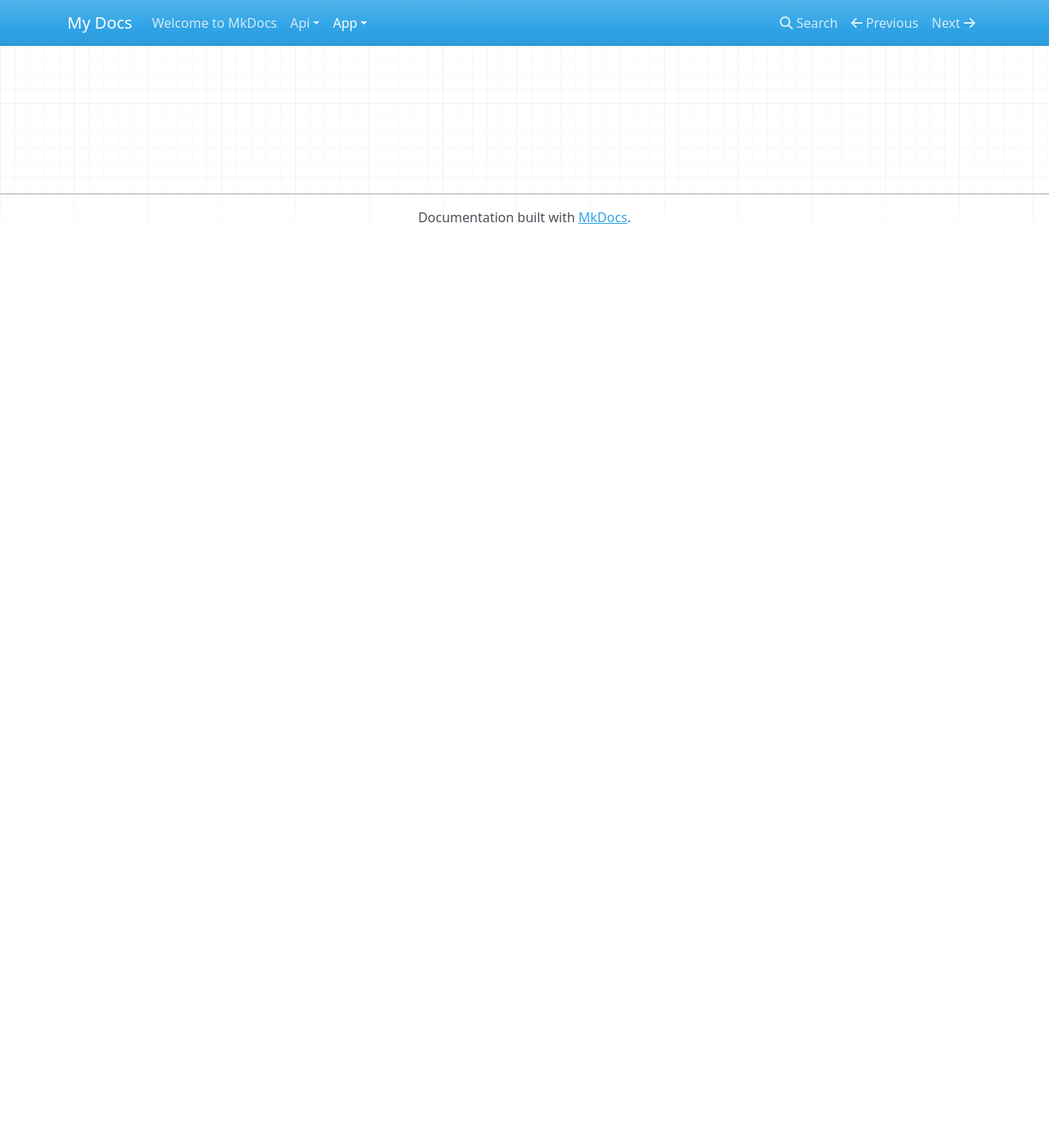
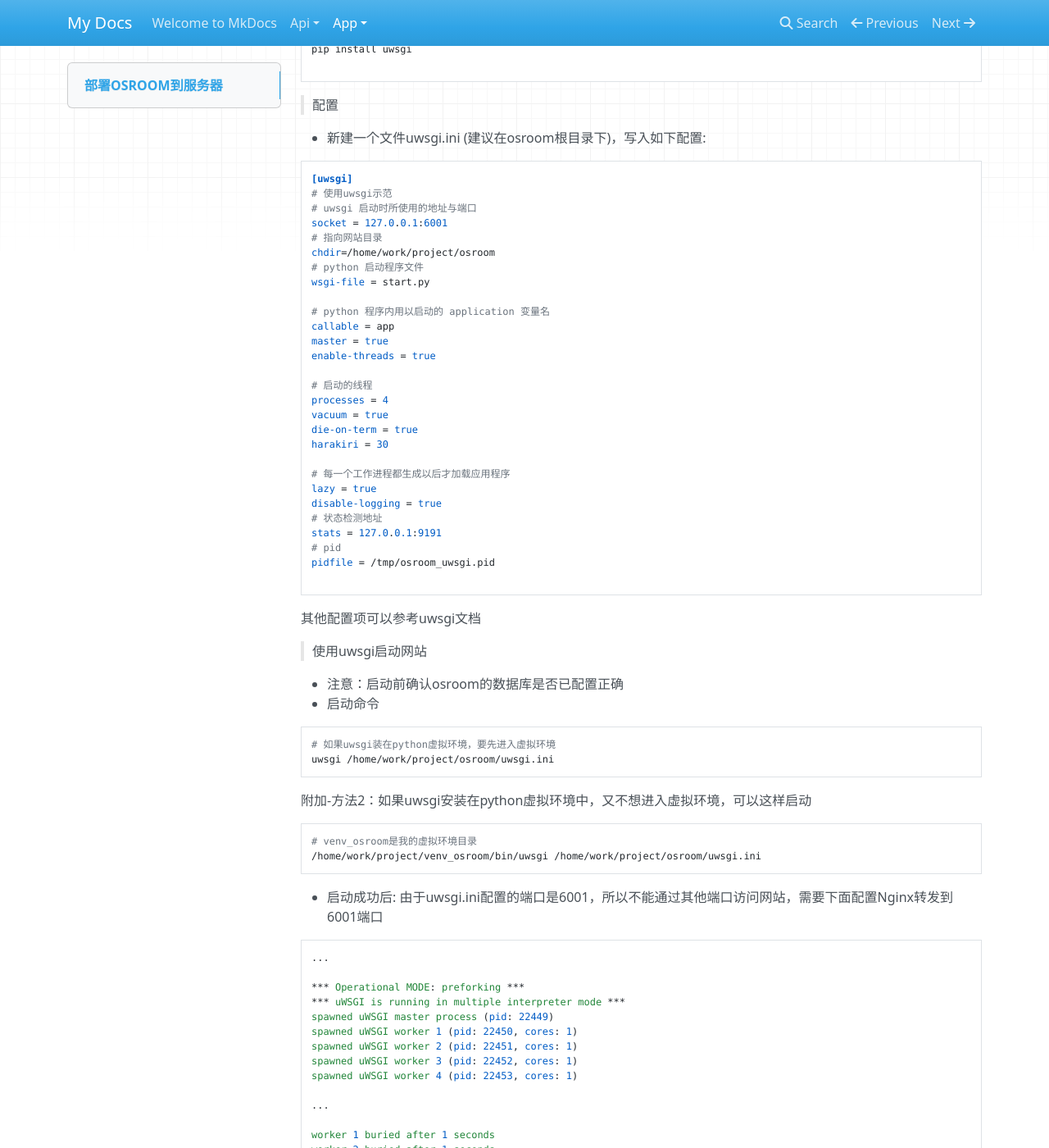
Before and after one commit to osroom/osroom-doc, an MkDocs documentation site: the page built from docs/app/deploy.md, in a window 1280 px wide and 1400 px high, scrolled down 270 px. Shown: the whole window at 82% size. Built offline with MkDocs 1.6.1, drawn with Linux system fonts in a browser that asks for light colours; nearby versions of some CDN libraries; before the commit the page ends 900 px from its top, so only the background shows below that; some of the changed text lies outside the part shown.

Commit message:
Update deploy.md

````diff
--- a/docs/app/deploy.md
+++ b/docs/app/deploy.md
@@ -1,4 +1,86 @@
-## OSROOM 部署
-部署Python Web的方式有好多中, 这里只是举例其中一种方式
+## 部署OSROOM到服务器
+  部署Python Web的方式有好多中, 这里只是举例其中一种方式, 使用**Nginx** + **uwsgi**部署
+  先试着在自己电脑部署下也可以
 
-### Nginx & uwsgi部署OSROOM
+### uwsgi安装与配置
+> 安装
+
+- pip 安装uwsgi(如果有建有python虚拟环境的请先进入虚拟环境再安装)
+```
+pip install uwsgi
+
+```
+
+> 配置
+
+- 新建一个文件uwsgi.ini (建议在osroom根目录下)，写入如下配置:
+```
+[uwsgi]
+# 使用uwsgi示范
+# uwsgi 启动时所使用的地址与端口
+socket = 127.0.0.1:6001
+# 指向网站目录
+chdir=/home/work/project/osroom
+# python 启动程序文件
+wsgi-file = start.py
+
+# python 程序内用以启动的 application 变量名
+callable = app
+master = true
+enable-threads = true
+
+# 启动的线程
+processes = 4
+vacuum = true
+die-on-term = true
+harakiri = 30
+
+# 每一个工作进程都生成以后才加载应用程序
+lazy = true
+disable-logging = true
+# 状态检测地址
+stats = 127.0.0.1:9191
+# pid
+pidfile = /tmp/osroom_uwsgi.pid
+
+```
+其他配置项可以参考uwsgi文档
+
+> 使用uwsgi启动网站
+
+- 注意：启动前确认osroom的数据库是否已配置正确
+- 启动命令
+
+```
+# 如果uwsgi装在python虚拟环境，要先进入虚拟环境
+uwsgi /home/work/project/osroom/uwsgi.ini
+```
+
+附加-方法2：如果uwsgi安装在python虚拟环境中，又不想进入虚拟环境，可以这样启动
+```
+# venv_osroom是我的虚拟环境目录
+/home/work/project/venv_osroom/bin/uwsgi /home/work/project/osroom/uwsgi.ini
+```
+- 启动成功后:
+由于uwsgi.ini配置的端口是6001，所以不能通过其他端口访问网站，需要下面配置Nginx转发到6001端口
+
+```
+...
+
+*** Operational MODE: preforking ***
+*** uWSGI is running in multiple interpreter mode ***
+spawned uWSGI master process (pid: 22449)
+spawned uWSGI worker 1 (pid: 22450, cores: 1)
+spawned uWSGI worker 2 (pid: 22451, cores: 1)
+spawned uWSGI worker 3 (pid: 22452, cores: 1)
+spawned uWSGI worker 4 (pid: 22453, cores: 1)
+
+...
+
+worker 1 buried after 1 seconds
+worker 2 buried after 1 seconds
+worker 3 buried after 1 seconds
+worker 4 buried after 1 seconds
+
+...
+```
````
